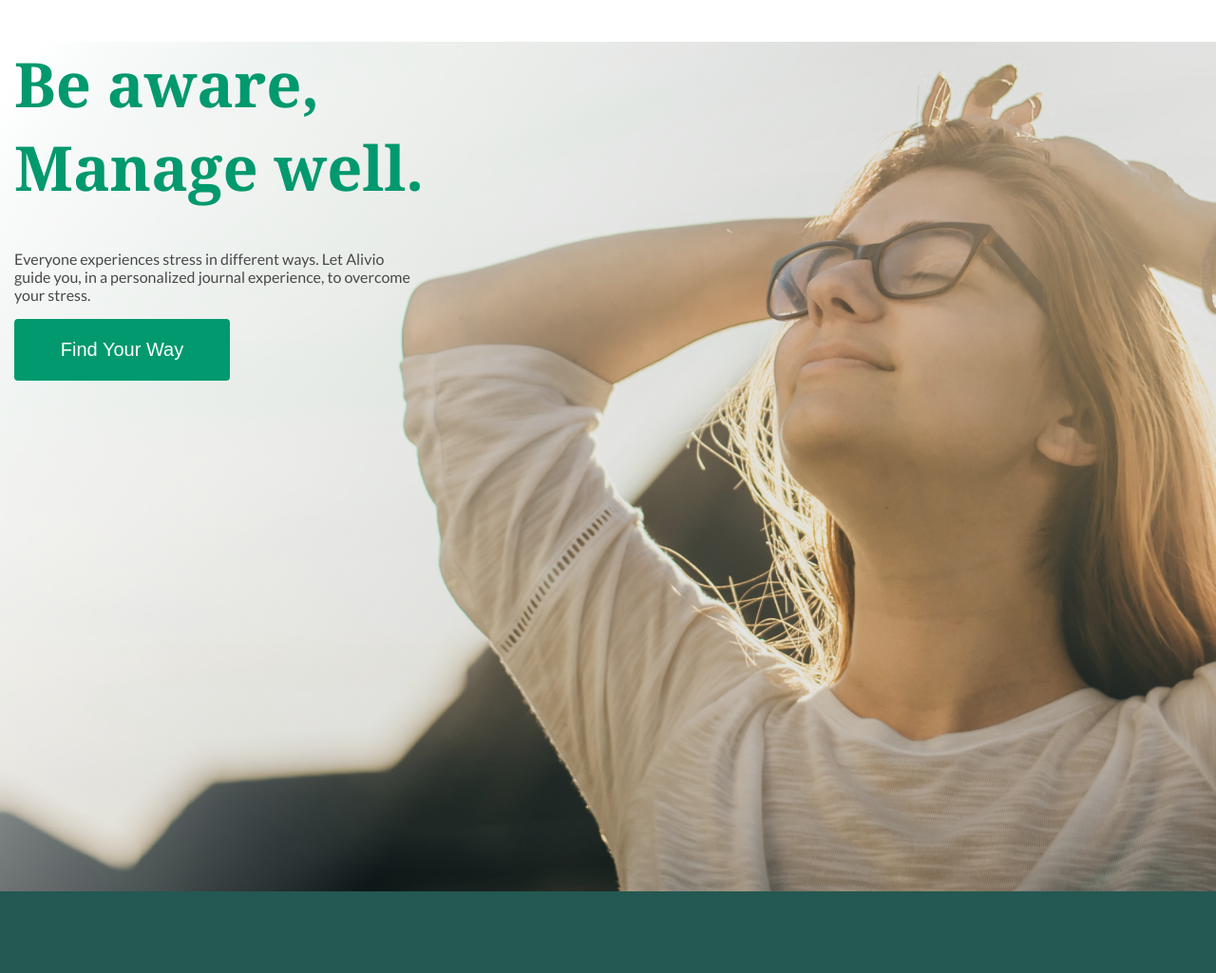
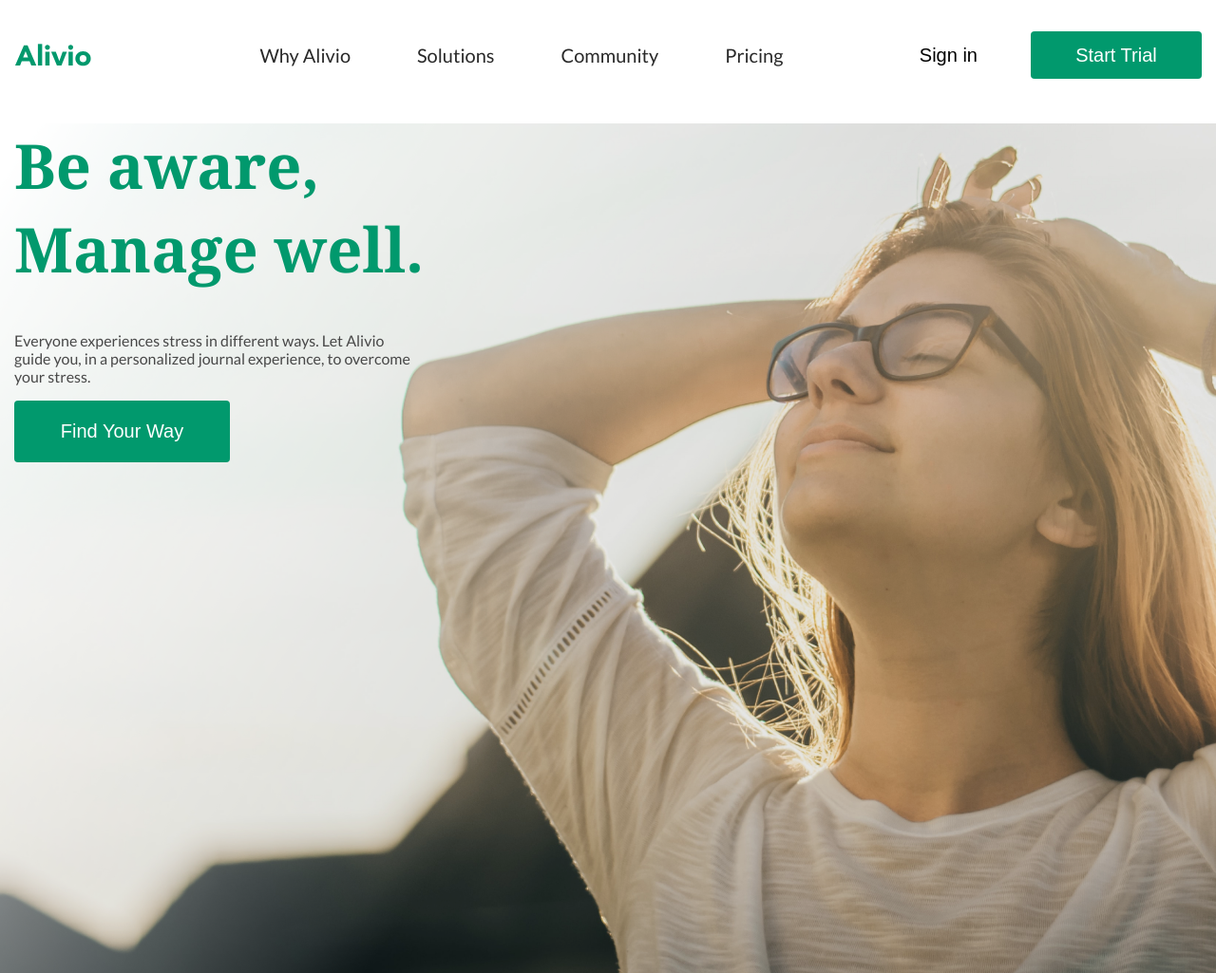
Before and after one commit to YaliLyubov/site-portfolio, a plain HTML site: page index.html in a window 1280 px wide. Shown: the top 1025 px of the page at 95% size. Drawn offline with Linux system fonts and the light colour scheme.

Commit message:
add header-top

```diff
--- a/css/main.css
+++ b/css/main.css
@@ -15,6 +15,48 @@ body{
     width: 100%;
     margin: 0 auto;
     padding: 0 15px;
+}
+/* header-top */
+.header-top {
+   padding-top: 30px;
+   /* padding-bottom: 30px; */
+   margin: 0;
+}
+.nav-menu {
+    display: flex;
+    justify-content: space-between;
+    align-items: center;
+}
+.menu-list {
+    display: flex;
+    gap: 70px;
+    list-style: none;
+}
+.menu-list  li a{
+    color: #292929;
+    font-size: 20px;
+    text-decoration: none;
+}
+.btns-top {
+    display: flex;
+    align-items: center;
+    gap: 50px;
+}
+.btn-white {
+    font-size: 20px;
+    border: none;
+    background-color: #fff;
+}
+.btn-top {
+    background-color: #01996D;
+    color: #fff;
+    width: 180px;
+    height: 50px;
+    font-size: 20px;
+    border-radius: 4px;
+    /* padding: 20px 40px; */
+    border: none;
+    cursor: pointer;
 }
 /* header */
 .header{
--- a/index.html
+++ b/index.html
@@ -7,6 +7,43 @@
     <link rel="stylesheet" href="./css/main.css">
 </head>
 <body>
+    <section class="header-top">
+        <div class="container">
+            <nav class="nav-menu">
+                <img src="./image/logo-nav.svg" alt="">
+                <ul class="menu-list">
+                    <li>
+                        <a href="#">
+                                Why Alivio
+                        </a>
+                    </li>
+                    <li>
+                        <a href="#">
+                                Solutions
+                        </a>
+                    </li>
+                    <li>
+                        <a href="#">
+                                Community
+                        </a>
+                    </li>
+                    <li>
+                        <a href="#">
+                                Pricing
+                        </a>
+                    </li>
+                </ul>
+                <div class="btns-top">
+                    <button class="btn-white">
+                        Sign in
+                    </button>
+                    <button class="btn-top">
+                        Start Trial
+                    </button>
+                </div>
+            </nav>
+        </div>
+    </section>
     <!-- header -->
     <header class="header">
         <div class="container">
```
Also changed, not shown: image/logo-nav.svg (added).
